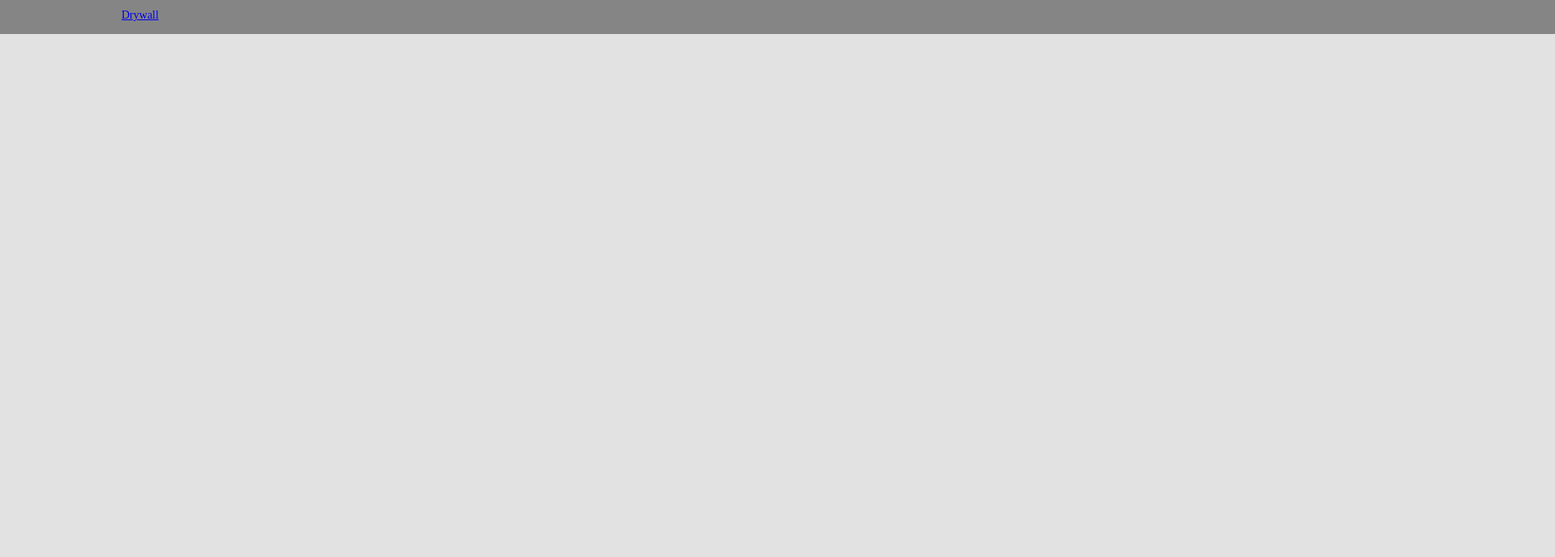
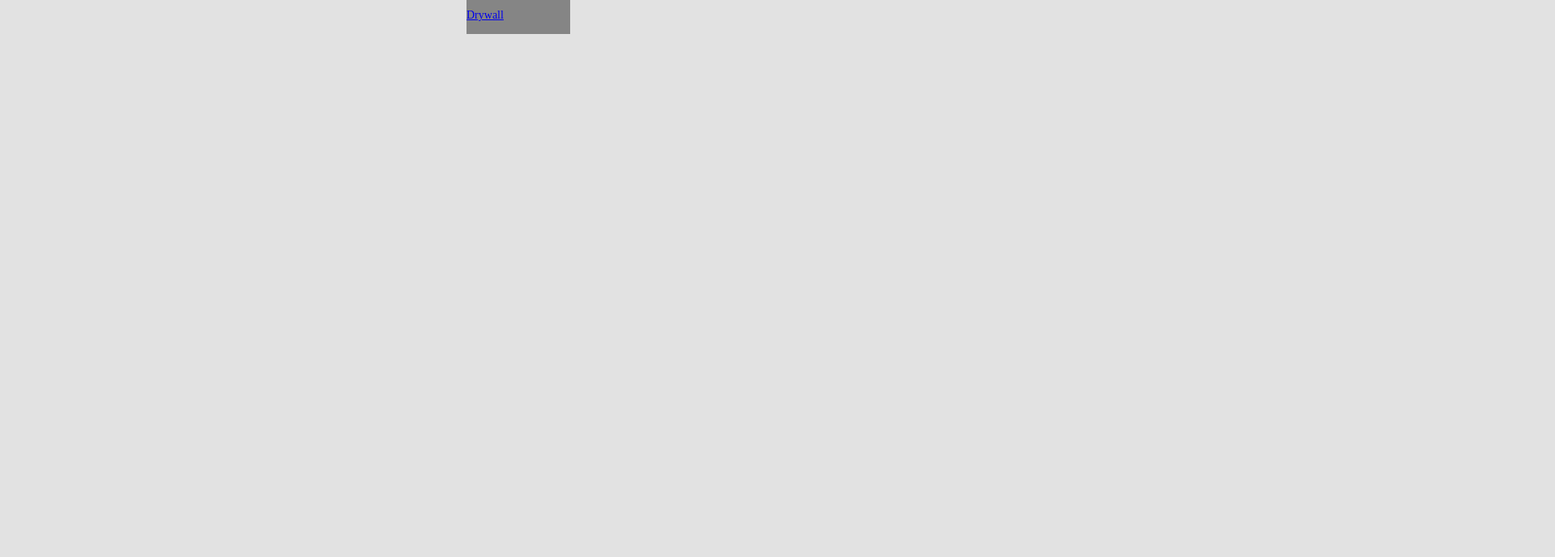
Before and after one commit to wolforiath/wolforiath.github.io, a plain HTML site: page index.html in a window 1280 px wide. Shown: the part 112-800 px from the top of the page at 81% size, 1920 px wide, since content can reach past the window. Drawn offline with Linux system fonts and the light colour scheme.

Commit message:
1234567890

```diff
--- a/CS.css
+++ b/CS.css
@@ -26,10 +26,9 @@ body{
 }
 #sub{
   margin-top: 0;
-  width: 190%;
+  width: 10%;
   background-color: #858585;
   margin: auto;
-  padding-left: 150px;
   padding-top: 15px;
   padding-bottom: 15px;
   color: black;
```
